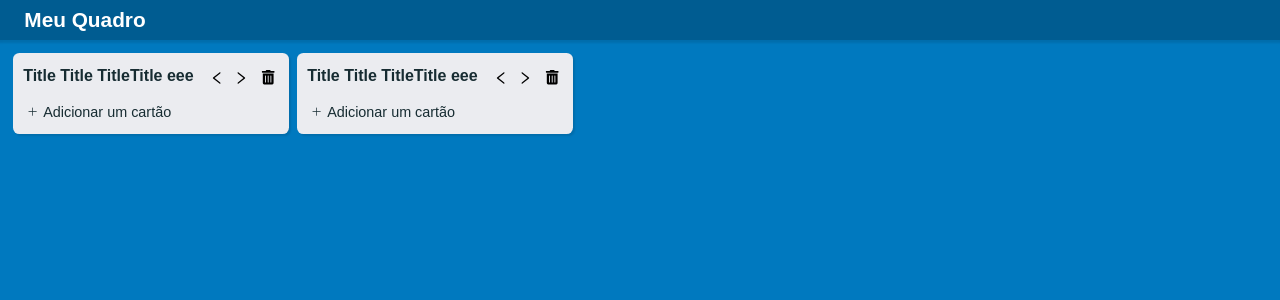
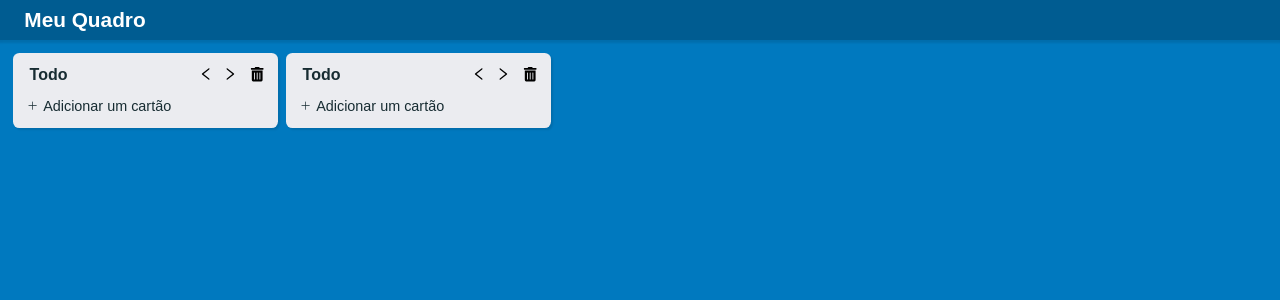
Before and after one commit to santanajoao/react-kanban-app, a React (Create React App) app: page / in a window 1280 px wide. Shown: the top 300 px of the page. Built offline with nearby package versions, Linux system fonts and the light colour scheme.

Commit message:
título editável adicionado as colunas

```diff
--- a/src/components/ColumnCard.jsx
+++ b/src/components/ColumnCard.jsx
@@ -3,15 +3,17 @@ import { AiOutlineLeft, AiOutlineRight } from 'react-icons/ai';
 import { FaTrashAlt } from 'react-icons/fa';
 import { BsPlusLg } from 'react-icons/bs';
 import '../styles/ColumnCard.css';
+import EditableTitle from './EditableTitle';
 
 export default class ColumnCard extends Component {
   render() {
     return (
       <div className="ColumnCard">
         <header className="ColumnCard__header">
-          <h2 className="ColumnCard__title">
-            Title Title TitleTitle eee
-          </h2>
+          <EditableTitle
+            initialText="Todo"
+            blockClassName="ColumnCard"
+          />
 
           <div className="ColumnCard__btns-wrapper">
             <div className="ColumnCard__movement-btns-wrapper">
--- /dev/null
+++ b/src/components/EditableTitle.jsx
@@ -0,0 +1,50 @@
+import React, { Component } from 'react';
+
+export default class EditableTitle extends Component {
+  state = {
+    titleText: this.props.initialText,
+    editingTitleText: false,
+  };
+
+  handleTitleTextClick = () => this.setState({ editingTitleText: true });
+
+  handleInputChange = (event) => {
+    const { name, value } = event.target;
+    this.setState({ [name]: value });
+  };
+
+  handleInputEnter = (event) => {
+    if (event.key === 'Enter') {
+      this.setState({ editingTitleText: false });
+    }
+  };
+
+  render() {
+    const { titleText, editingTitleText } = this.state;
+    const { blockClassName } = this.props;
+    const titleTextInputStyle = { width: `${titleText.length + 2.4}ch` };
+    return (
+      <>
+        { editingTitleText ? (
+          <input
+            value={ titleText }
+            type="text"
+            style={ titleTextInputStyle }
+            onKeyDown={ this.handleInputEnter }
+            onChange={ this.handleInputChange }
+            name="titleText"
+            className={ `${blockClassName}__editable-title-input` }
+            autoFocus
+          />
+        ) : (
+          <h1
+            onClick={ this.handleTitleTextClick }
+            className={ `${blockClassName}__editable-title` }
+          >
+            { titleText }
+          </h1>
+        ) }
+      </>
+    );
+  }
+}
--- a/src/components/Header.jsx
+++ b/src/components/Header.jsx
@@ -1,49 +1,15 @@
 import React, { Component } from 'react';
 import '../styles/Header.css';
+import EditableTitle from './EditableTitle';
 
 export default class Header extends Component {
-  state = {
-    boardName: 'Meu Quadro',
-    editingBoardName: false,
-  };
-
-  handleBoardNameClick = () => this.setState({ editingBoardName: true });
-
-  handleInputChange = (event) => {
-    const { name, value } = event.target;
-    this.setState({ [name]: value });
-  };
-
-  handleInputEnter = (event) => {
-    if (event.key === 'Enter') {
-      this.setState({ editingBoardName: false });
-    }
-  };
-
   render() {
-    const { boardName, editingBoardName } = this.state;
-    const boardNameInputStyle = { width: `${boardName.length + 2.4}ch` };
     return (
       <header className="Header">
-        { editingBoardName ? (
-          <input
-            value={ boardName }
-            type="text"
-            style={ boardNameInputStyle }
-            onKeyDown={ this.handleInputEnter }
-            onChange={ this.handleInputChange }
-            name="boardName"
-            className="Header__board-input"
-            autoFocus
-          />
-        ) : (
-          <h1
-            onClick={ this.handleBoardNameClick }
-            className="Header__board-title"
-          >
-            { boardName || 'Quadro sem nome' }
-          </h1>
-        ) }
+        <EditableTitle
+          initialText="Meu Quadro"
+          blockClassName="Header"
+        />
       </header>
     );
   }
--- a/src/styles/ColumnCard.css
+++ b/src/styles/ColumnCard.css
@@ -13,14 +13,31 @@
   align-items: flex-start;
   justify-content: space-between;
   gap: 0.1rem;
-  padding: 0.5em 0.25em;
+  padding: 0.3em 0.25em;
   width: 100%;
 }
 
-.ColumnCard__title {
+.ColumnCard__editable-title {
   font-size: 1rem;
   font-family: sans-serif;
   color: rgb(23, 44, 50);
+  font-weight: 700;
+  padding: 0.1em 0.4em;
+  border-radius: 0.25em;
+}
+
+.ColumnCard__editable-title:hover {
+  background-color: rgb(255, 255, 255, 0.7);
+}
+
+.ColumnCard__editable-title-input {
+  flex-grow: 1;
+  border: 1px solid skyblue;
+  border-radius: 0.25em;
+  font-size: 1rem;
+  text-align: center;
+  font-weight: 700;
+  outline: none;
 }
 
 .ColumnCard__btns-wrapper {
@@ -93,7 +110,8 @@
   gap: 0.3rem;
   align-items: center;
   color: rgb(23, 44, 50);
-  border-radius: 0.4em;
+  border-radius: 0.3em;
+  width: 100%;
 }
 
 .ColumnCard__add-icon {
--- a/src/styles/ColumnsList.css
+++ b/src/styles/ColumnsList.css
@@ -10,6 +10,6 @@
 }
 
 .ColumnsList > li {
-  width: 22%;
+  width: 265px;
   flex-shrink: 0;
 }
--- a/src/styles/Header.css
+++ b/src/styles/Header.css
@@ -9,7 +9,7 @@
   z-index: 2;
 }
 
-.Header__board-title {
+.Header__editable-title {
   color: white;
   font-size: 1.3rem;
   font-family: sans-serif;
@@ -18,11 +18,11 @@
   font-weight: 700;
 }
 
-.Header__board-title:hover {
+.Header__editable-title:hover {
   background-color: rgb(255, 255, 255, 0.3);
 }
 
-.Header__board-input {
+.Header__editable-title-input {
   border: 2px solid skyblue;
   border-radius: 0.25em;
   font-size: 1.25rem;
```
